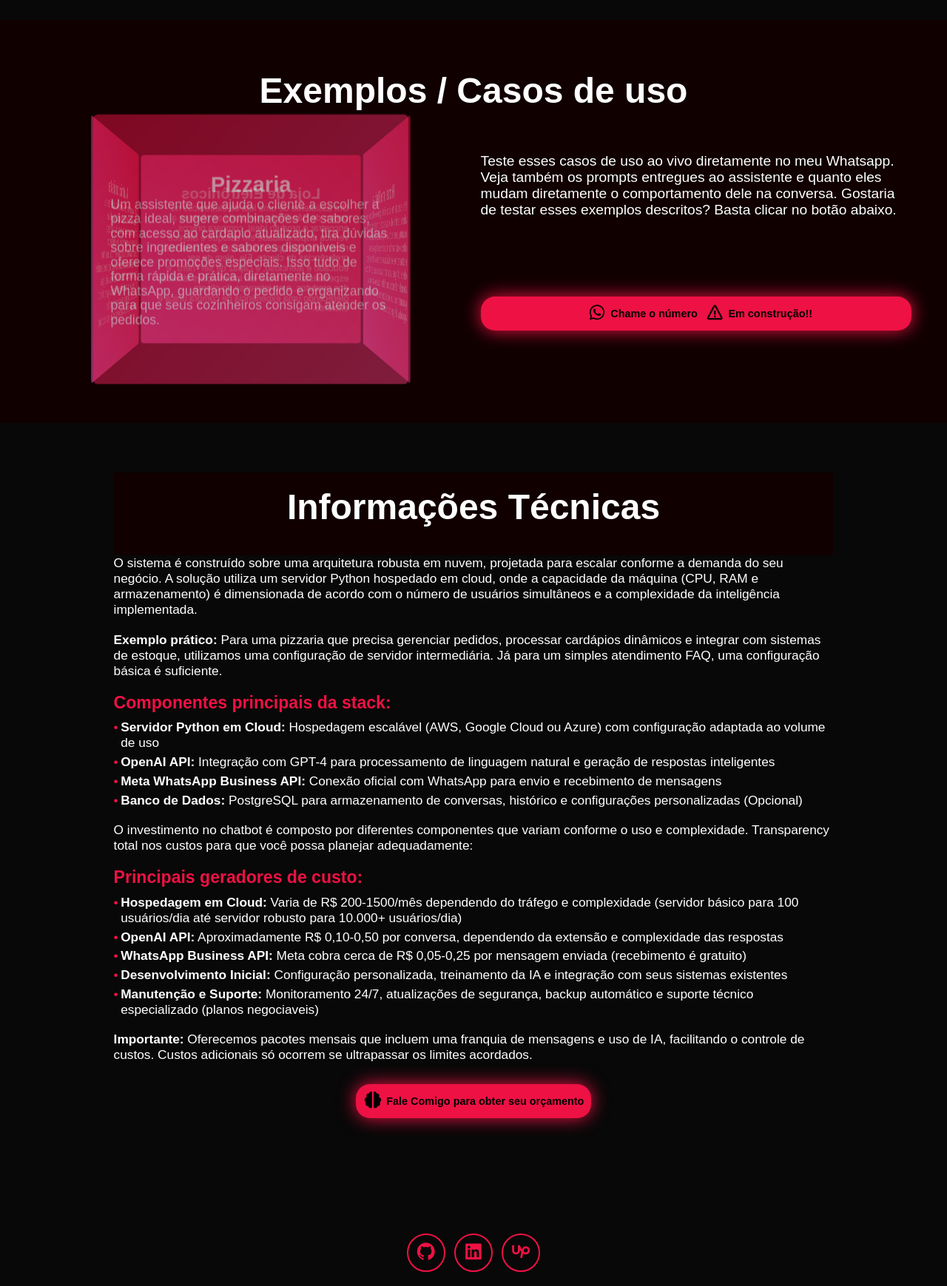
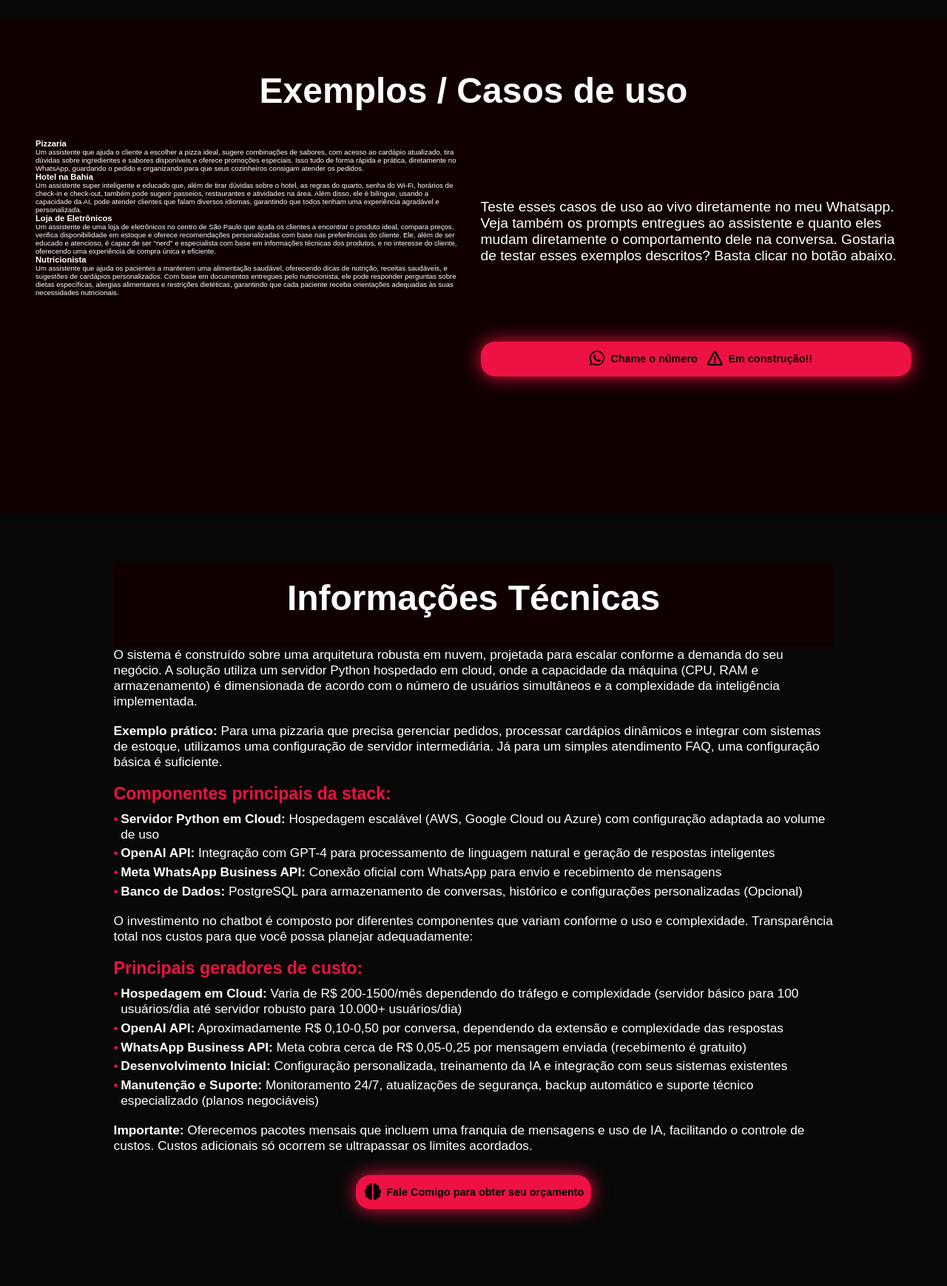
Before and after one commit to Superjoa10/Superjoa10_3D_portfolio, a Flask app: page /services/ai_bot in a window 1280 px wide. Shown: the part 1942-3681 px from the top of the page at 74% size. Run offline with Flask 3, Linux system fonts and the light colour scheme.

Commit message:
Add files via upload

```diff
--- a/templates/bot.html
+++ b/templates/bot.html
@@ -10,7 +10,6 @@
         <link href="https://unpkg.com/boxicons@2.1.4/css/boxicons.min.css" rel="stylesheet"/>
         <link rel="stylesheet" href="{{ url_for('static', filename='css/styles.css') }}">
         <link rel="stylesheet" href="{{ url_for('static', filename='css/bot.css') }}">
-        <link rel="stylesheet" href="{{ url_for('static', filename='css/bot_carrossel.css') }}">
     </head>
     <body>
         {% include 'header.html' %}
@@ -23,7 +22,7 @@
             </div>
             <div class="overview-content">
                 <h2>Visão <span>Geral</span></h2>
-                <p>Que tal você ter um consultor/vendedor especialista no assunto para tirar as dúvidas dos seus clientes, só que sem ter que gastar tempo e dinheiro treinando ele? O Chatbot com integração do ChatGPT trata seus clientes exatamente do jeito que você quiser, aprende de forma dinâmica e faz referências diretas ao material entregue a ele.</p>
+                <p>Que tal você ter um consultor/vendedor especialista no assunto para tirar as dúvidas dos seus clientes, só que sem ter que gastar tempo e dinheiro treinando-o? O Chatbot com integração do ChatGPT trata seus clientes exatamente do jeito que você quiser, aprende de forma dinâmica e faz referências diretas ao material entregue a ele.</p>
                 <div class="btn-grid">
                     <a href="#general-info" class="btn">Informações Gerais</a>
                     <a href="#exemples" class="btn">Casos de uso / Exemplos</a>
@@ -63,26 +62,26 @@
                             <div class="carrossel-item">
                                 <h3>Pizzaria</h3>
                                 <p>
-                                    Um assistente que ajuda o cliente a escolher a pizza ideal, sugere combinações de sabores, com acesso ao cardapio atualizado,
-                                    tira dúvidas sobre ingredientes e sabores disponiveis e oferece promoções especiais. Isso tudo de forma rápida e prática,
+                                    Um assistente que ajuda o cliente a escolher a pizza ideal, sugere combinações de sabores, com acesso ao cardápio atualizado,
+                                    tira dúvidas sobre ingredientes e sabores disponíveis e oferece promoções especiais. Isso tudo de forma rápida e prática,
                                     diretamente no WhatsApp, guardando o pedido e organizando para que seus cozinheiros consigam atender os pedidos.
                                 </p>
                             </div>
                             <div class="carrossel-item">
                                 <h3>Hotel na Bahia</h3>
                                 <p>
-                                    Um assistente super inteligente e educado que, alem de tirar duvidas sobre o hotel, as regres do quarto, senha do Wi-Fi,
-                                    horários de check-in e check-out, também pode sugerir passeios, restaurantes e atividades na area.
-                                    Alem disso ele é bilingue, usando a capacidade da AI, pode atender clientes que falam diversos idiomas,
+                                    Um assistente super inteligente e educado que, além de tirar dúvidas sobre o hotel, as regras do quarto, senha do Wi-Fi,
+                                    horários de check-in e check-out, também pode sugerir passeios, restaurantes e atividades na área.
+                                    Além disso, ele é bilíngue, usando a capacidade da AI, pode atender clientes que falam diversos idiomas,
                                     garantindo que todos tenham uma experiência agradável e personalizada.
                                 </p>
                             </div>
                             <div class="carrossel-item">
                                 <h3>Loja de Eletrônicos</h3>
                                 <p>
-                                    Um assistente de uma loja de eletronicos no centro de São Paulo que ajuda os clientes a encontrar o produto ideal,
+                                    Um assistente de uma loja de eletrônicos no centro de São Paulo que ajuda os clientes a encontrar o produto ideal,
                                     compara preços, verifica disponibilidade em estoque e oferece recomendações personalizadas com base nas preferências do cliente.
-                                    Ele, alem de ser educado e atencioso, e capaz de ser "nerd" e especialista com base em informações técnicas dos produtos,
+                                    Ele, além de ser educado e atencioso, é capaz de ser "nerd" e especialista com base em informações técnicas dos produtos,
                                     e no interesse do cliente, oferecendo uma experiência de compra única e eficiente.
                                 </p>
                             </div>
@@ -124,7 +123,7 @@
                     <li><strong>Banco de Dados:</strong> PostgreSQL para armazenamento de conversas, histórico e configurações personalizadas (Opcional)</li>
                 </ul>
 
-                <p>O investimento no chatbot é composto por diferentes componentes que variam conforme o uso e complexidade. Transparency total nos custos para que você possa planejar adequadamente:</p>
+                <p>O investimento no chatbot é composto por diferentes componentes que variam conforme o uso e complexidade. Transparência total nos custos para que você possa planejar adequadamente:</p>
 
                 <h3>Principais geradores de custo:</h4>
                 <ul>
@@ -132,7 +131,7 @@
                     <li><strong>OpenAI API:</strong> Aproximadamente R$ 0,10-0,50 por conversa, dependendo da extensão e complexidade das respostas</li>
                     <li><strong>WhatsApp Business API:</strong> Meta cobra cerca de R$ 0,05-0,25 por mensagem enviada (recebimento é gratuito)</li>
                     <li><strong>Desenvolvimento Inicial:</strong> Configuração personalizada, treinamento da IA e integração com seus sistemas existentes</li>
-                    <li><strong>Manutenção e Suporte:</strong> Monitoramento 24/7, atualizações de segurança, backup automático e suporte técnico especializado (planos negociaveis)</li>
+                    <li><strong>Manutenção e Suporte:</strong> Monitoramento 24/7, atualizações de segurança, backup automático e suporte técnico especializado (planos negociáveis)</li>
                 </ul>
 
                 <p><strong>Importante:</strong> Oferecemos pacotes mensais que incluem uma franquia de mensagens e uso de IA, facilitando o controle de custos. Custos adicionais só ocorrem se ultrapassar os limites acordados.</p>
--- a/templates/index.html
+++ b/templates/index.html
@@ -45,7 +45,7 @@
             <div class="about-content">
                 <h2>Sobre <span>mim</span></h2>
                 <p>
-                    Um estudante das ciências da computação, gamer e entusiasta em mídias de terror, me aspiro em ser um modelador 3D com foco nesse tema. Intenso naquilo que me interessa, todos os meus projetos pessoais têm sangue e suor derramados neles, com a garantia de um toque especial em cada um deles, sendo meu foco atual a Integração em TI e automação de processos, com planos de aprimoramento nas minhas habilidades frontend e fullstack.
+                    Um estudante das ciências da computação, gamer e entusiasta em mídias de terror, aspiro a ser um modelador 3D com foco nesse tema. Intenso naquilo que me interessa, todos os meus projetos pessoais têm sangue e suor derramados neles, com a garantia de um toque especial em cada um deles, sendo meu foco atual a Integração em TI e automação de processos, com planos de aprimoramento nas minhas habilidades frontend e fullstack.
                 </p>
                 <a href="{{ url_for('projects_page') }}" class="btn">Veja meus projetos</a>
             </div>
```
Also changed, not shown: templates/projects.html (+4 -4 lines).
